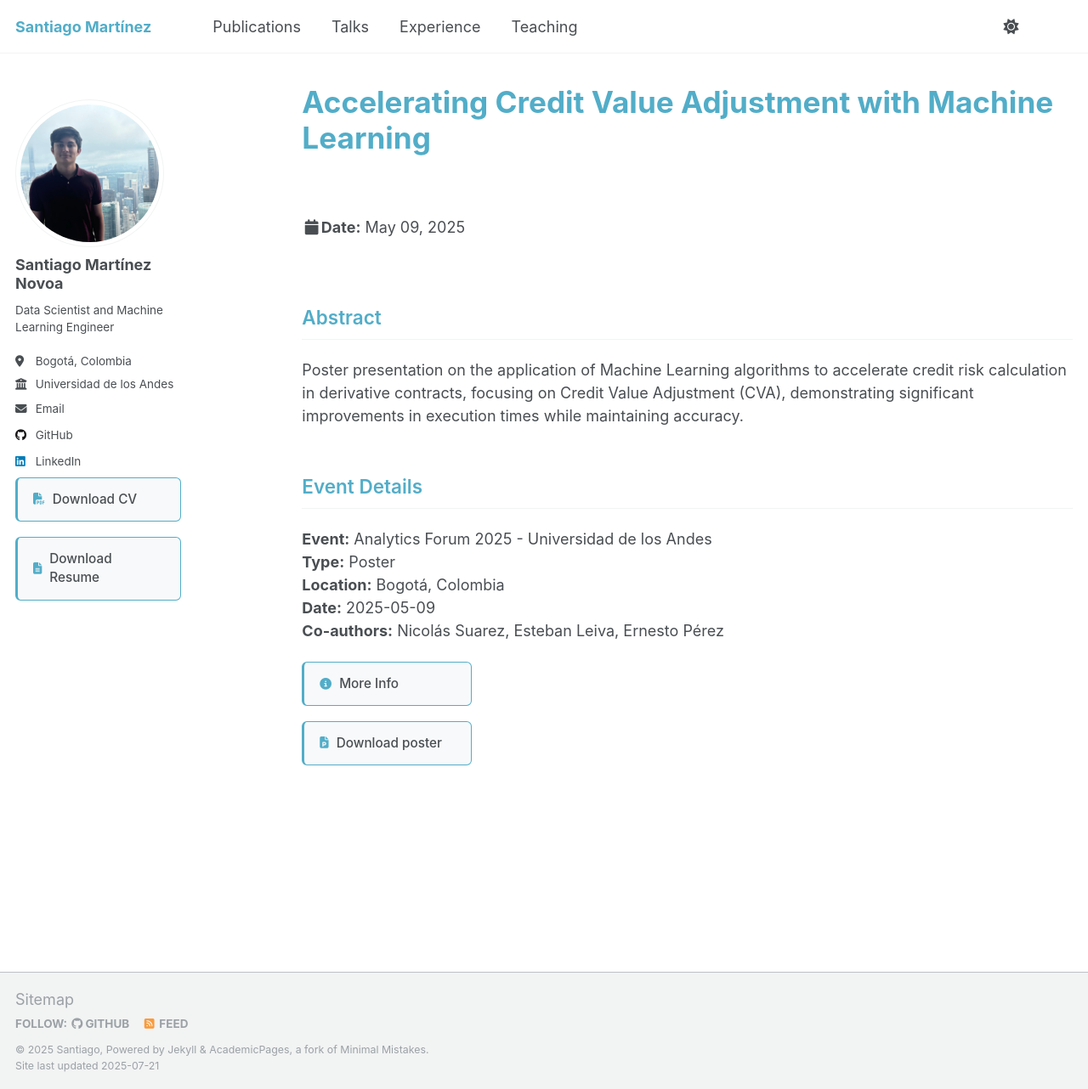
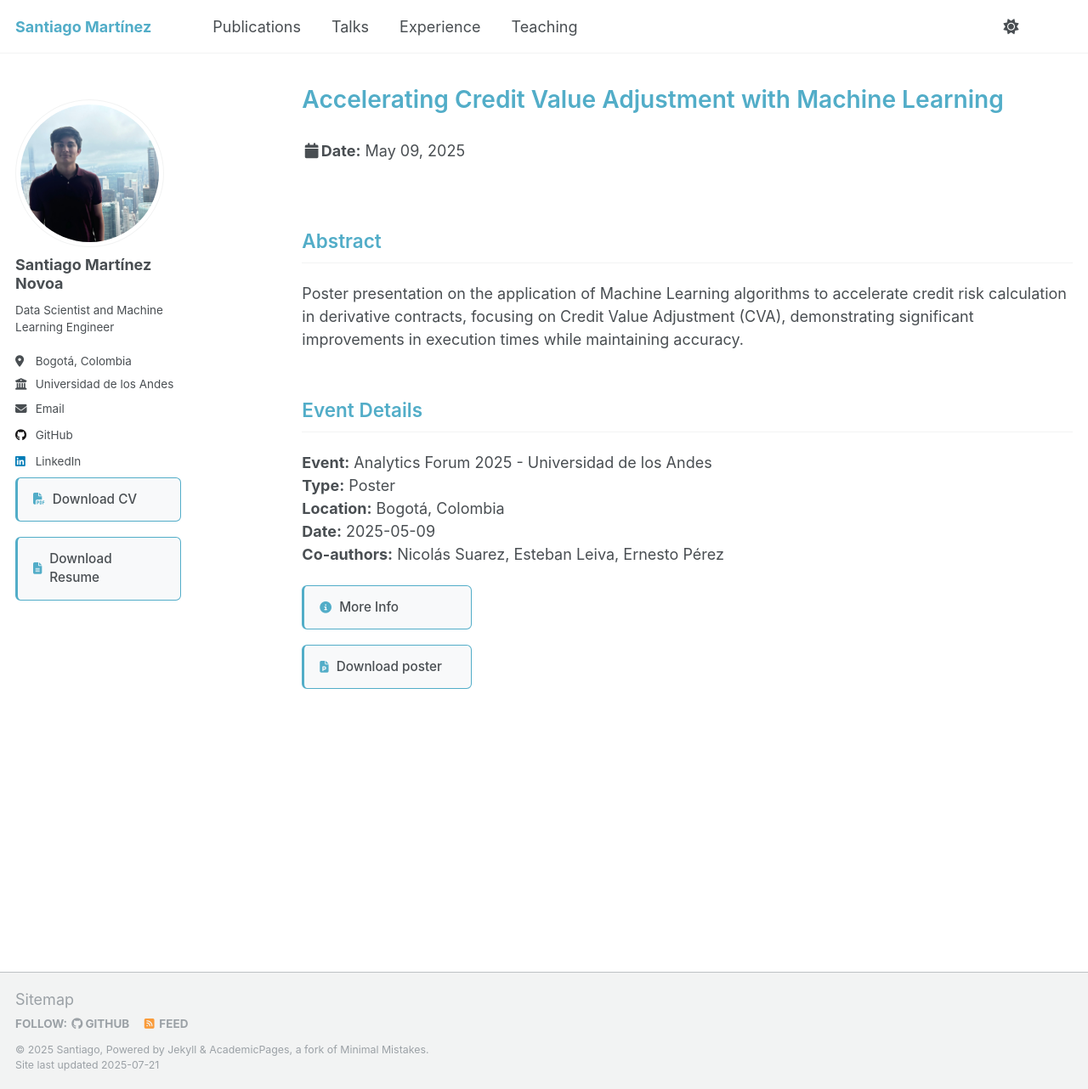
Before and after one commit to SantiagoM99/SantiagoM99.github.io, a Jekyll site: the page built from _talks/2025-05-09-accelerating-credit-value-adjustment-with-machine-learning.md, in a window 1280 px wide and 1282 px high. Shown: the whole window at 85% size. Built offline with Jekyll 4.4.1, drawn with Linux system fonts in a browser that asks for light colours; a script that is not in the unit is left out.

Commit message:
Fix title size in tealks detail

```diff
--- a/_layouts/talk.html
+++ b/_layouts/talk.html
@@ -26,7 +26,7 @@
     <div class="page__inner-wrap">
       {% unless page.header.overlay_color or page.header.overlay_image %}
         <header>
-          {% if page.title %}<h1 class="page__title" itemprop="headline">{{ page.title | markdownify | remove: "<p>" | remove: "</p>" }}</h1>{% endif %}
+          {% if page.title %}<h1 class="page__title--small" itemprop="headline">{{ page.title | markdownify | remove: "<p>" | remove: "</p>" }}</h1>{% endif %}
           {% if page.read_time %}
             <p class="page__meta"><i class="fa fa-clock" aria-hidden="true"></i> {% include read-time.html %}</p>
           {% endif %}
```
